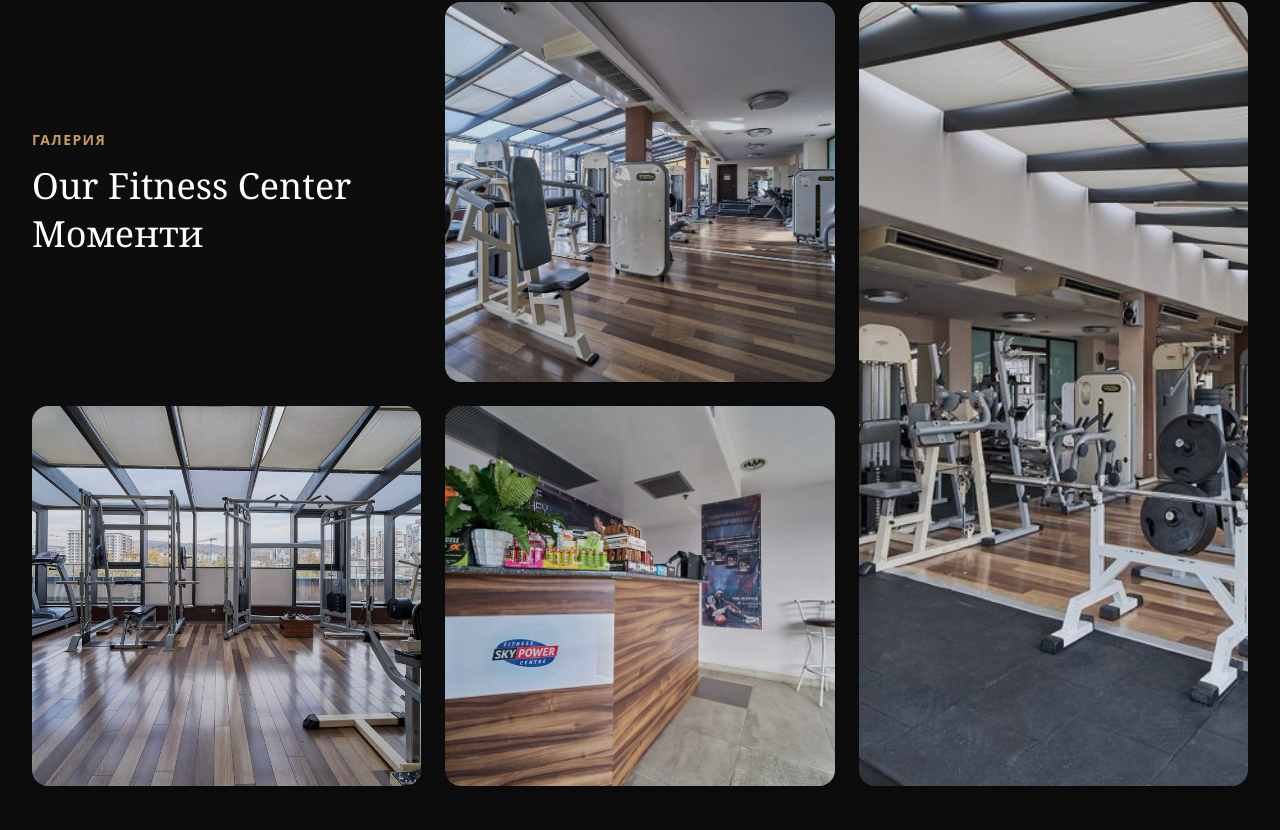
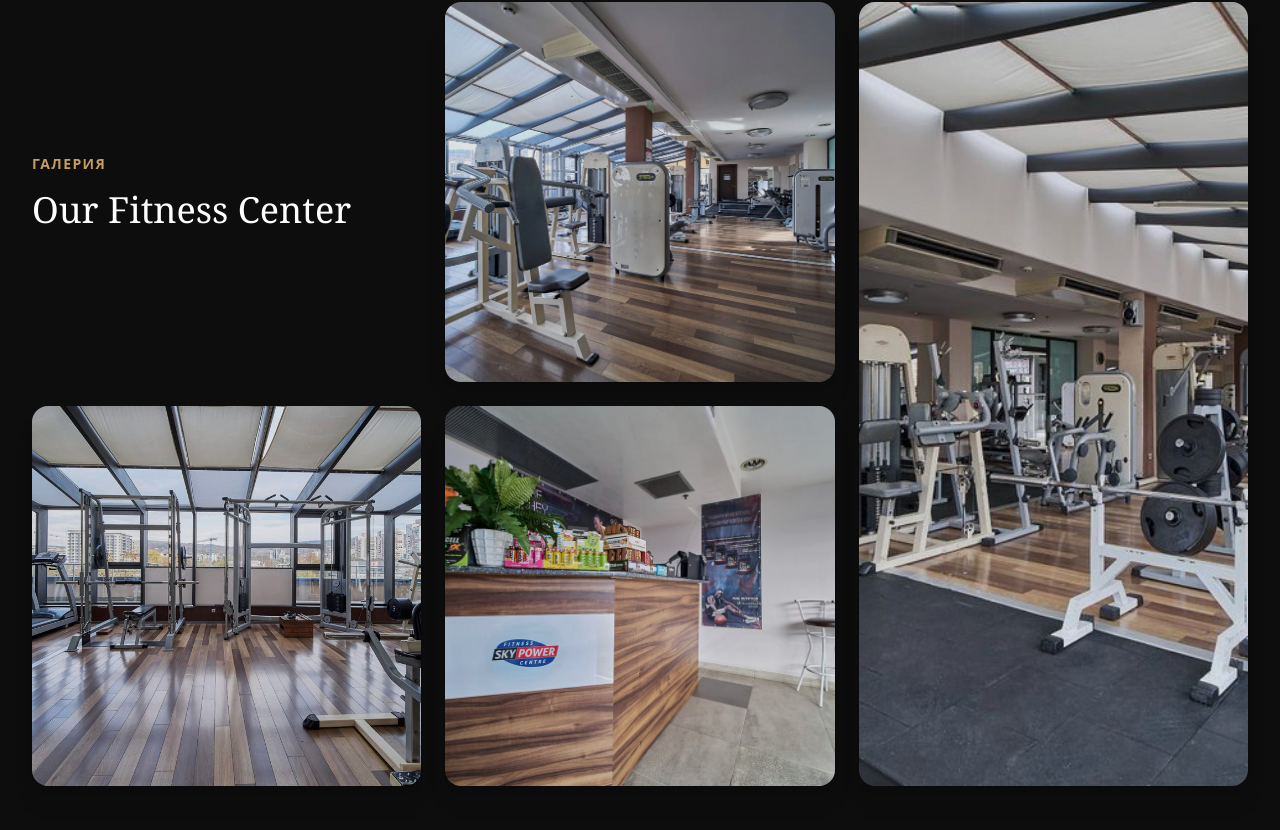
Before and after one commit to skyfitnessinner-design/skypower-gym, a React (Vite) app: page / in a window 1280 px wide. Shown: the part 3710-4540 px from the top of the page. Built offline with nearby package versions, Linux system fonts and the light colour scheme.

Commit message:
fix(gallery): remove subtitle and update gym-6 caption

```diff
--- a/src/components/sections/GallerySlider.tsx
+++ b/src/components/sections/GallerySlider.tsx
@@ -56,10 +56,7 @@ export default function GallerySlider() {
             </span>
             {/* Заглавието е направено по-малко: text-3xl за мобилни, text-4xl за десктоп */}
             <h1 className="text-3xl md:text-4xl font-serif leading-tight">
-              {t("gallery.title", "Нашият фитнес център")}{" "}
-              <span className="text-white block mt-2">
-                {t("gallery.highlight", "Моменти")}
-              </span>
+              {t("gallery.title", "Нашият фитнес център")}
             </h1>
           </div>
 
--- a/src/constants/index.ts
+++ b/src/constants/index.ts
@@ -109,8 +109,8 @@ export const GALLERY_IMAGES = [
     alt: "Gym Interior 6",
     colSpan: "",
     rowSpan: "",
-    caption_bg: "Кардио уреди",
-    caption_en: "Cardio machines",
+    caption_bg: "Рецепция и добавки",
+    caption_en: "Reception and supplements",
   },
   {
     id: "gym-7",
```
